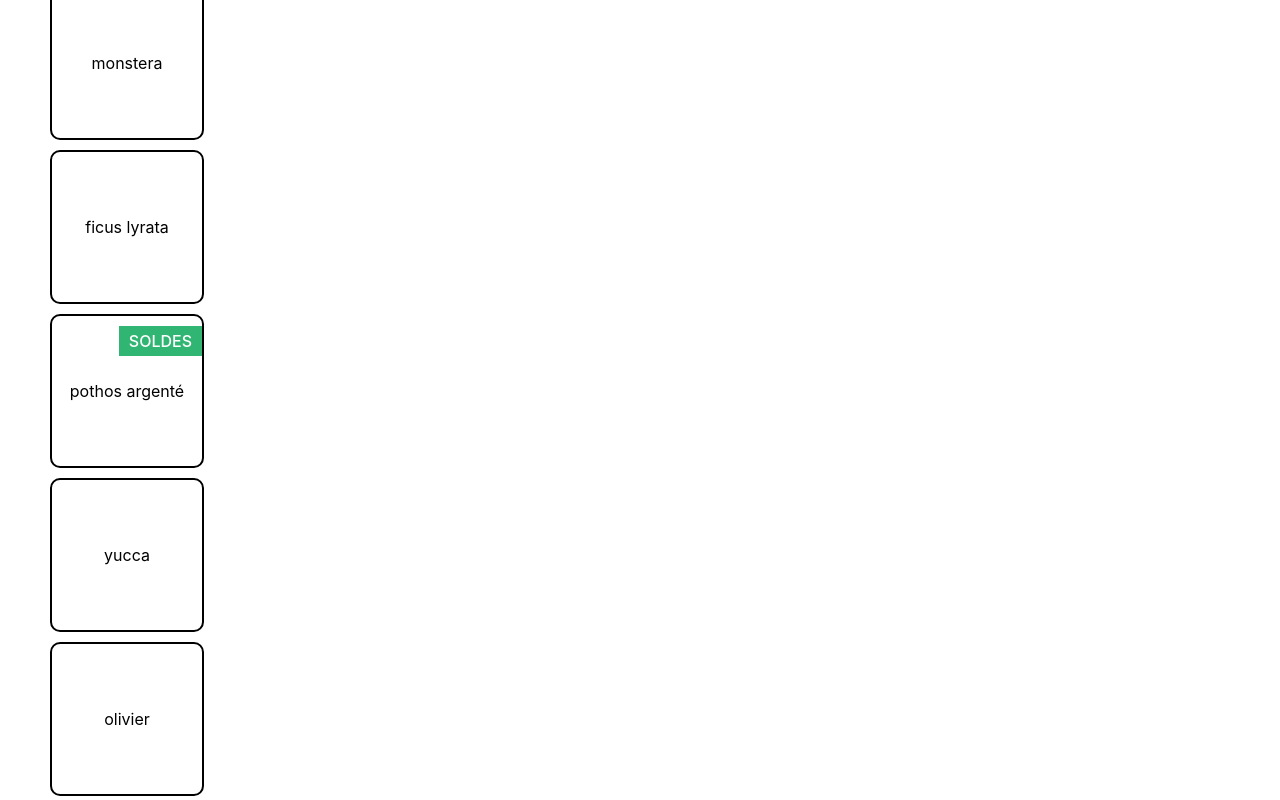
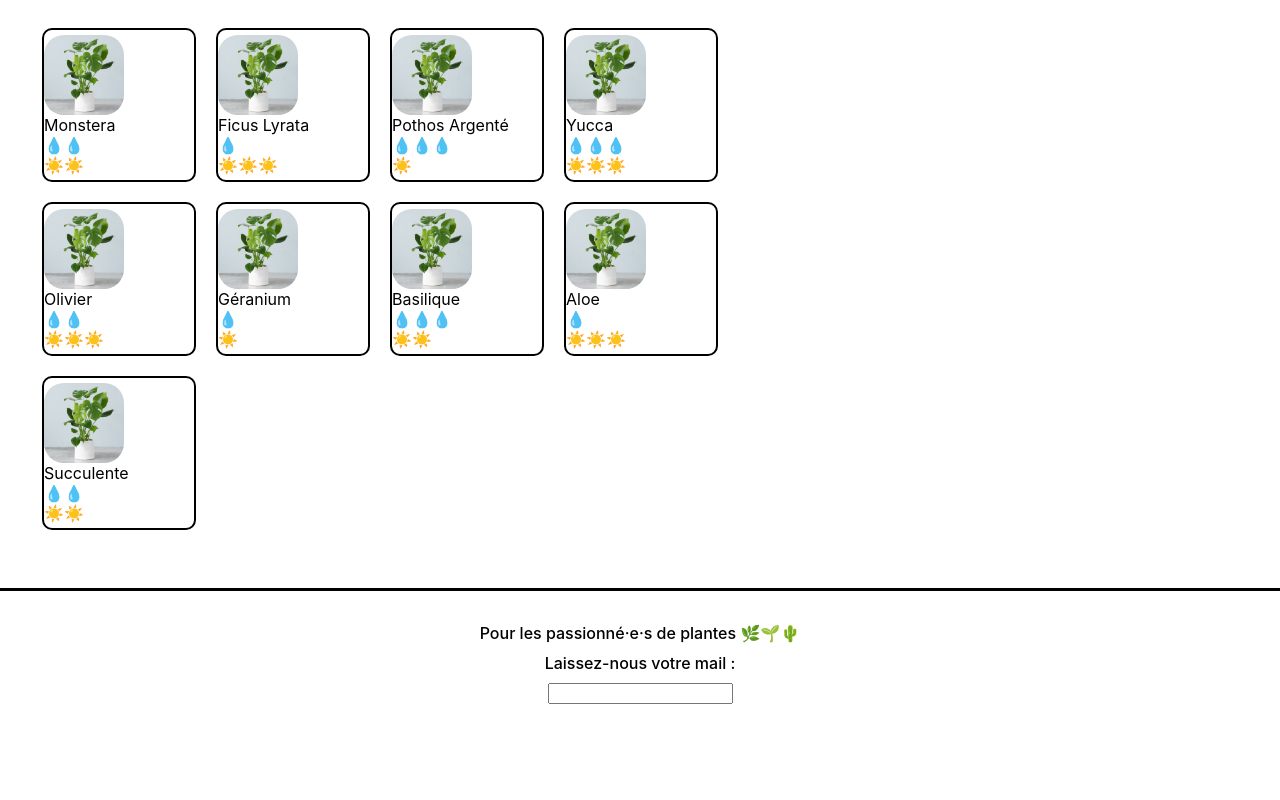
Before and after one commit to gridik26/la-maison-jungle, a React (Create React App) app: page / in a window 1280 px wide. Shown: the part 500-1300 px from the top of the page. After the commit the page ends 1236 px from the top, so only its background shows below. Built offline with nearby package versions, Linux system fonts and the light colour scheme.

Commit message:
ajout evenements

```diff
--- a/src/components/App.js
+++ b/src/components/App.js
@@ -3,6 +3,7 @@ import './Banner';
 import Cart from './Cart';
 import Banner from './Banner';
 import ShoppingList from './ShoppingList';
+import Footer from './Footer';
 
 function App() {
   return (
@@ -10,6 +11,7 @@ function App() {
       <Banner/>
       <Cart/>
       <ShoppingList/>
+      <Footer/>
     </div>
   );
 }
--- /dev/null
+++ b/src/components/CareScale.js
@@ -0,0 +1,24 @@
+function CareScale({ scaleValue, careType }) {
+    const range = [1, 2, 3]
+
+    const dosage = {
+        1: 'peu',
+        2: 'modérément',
+        3: 'beaucoup'
+    }
+
+    const scaleType = careType === 'light' ? '☀️' : '💧'
+
+    function handleClick({dosage, careType}) {
+        alert(`Cette plante a besoin de  ${dosage[scaleValue]} ${
+            careType === 'light' ? 'de lumière' : "d'arrosage"}`)
+    }
+
+    return (
+        <div onClick={() => handleClick({dosage, careType})}>
+            {range.map((rangeElem) => scaleValue >= rangeElem ? <span key={rangeElem.toString()}>{scaleType}</span> : null
+            )}
+        </div>
+    )
+}
+export default CareScale
--- /dev/null
+++ b/src/components/Footer.js
@@ -0,0 +1,31 @@
+import { useState } from 'react'
+import '../styles/footer.css'
+
+function Footer() {
+	const [inputValue, setInputValue] = useState('')
+
+    function checkEmail() {
+        if (!inputValue.includes('@')) {
+            alert("ceci n'est pas une adresse mail valide")
+        }
+    }
+
+    function handleInput(e) {
+        setInputValue(e.target.value)
+    }
+
+	return (
+		<footer className='lmj-footer'>
+			<div className='lmj-footer-elem'>
+				Pour les passionné·e·s de plantes 🌿🌱🌵
+			</div>
+			<div className='lmj-footer-elem'>Laissez-nous votre mail :</div>
+            <input value={inputValue} onBlur={checkEmail} onChange={handleInput} />
+		</footer>
+	)
+
+
+
+}
+
+export default Footer
--- /dev/null
+++ b/src/components/PlantItem.js
@@ -0,0 +1,23 @@
+import CareScale from './CareScale';
+import '../styles/plantItem.css';
+
+function PlantItem({ id, cover, name, water, light }){
+
+return(
+<div>
+    <li key={id} className='lmj-plant-item'>
+			<img className='lmj-plant-item-cover' src={cover} alt={`${name} cover`} />
+			{name}
+			<div>
+				<CareScale careType='water' scaleValue={water} />
+				<CareScale careType='light' scaleValue={light} />
+			</div>
+	</li>
+</div>
+);
+
+
+}
+
+
+export default PlantItem
--- a/src/components/ShoppingList.js
+++ b/src/components/ShoppingList.js
@@ -1,5 +1,6 @@
 import { plantList } from '../datas/plantList';
 import '../styles/shoppingList.css';
+import PlantItem from './PlantItem';
 
 
 
@@ -17,11 +18,16 @@ function ShoppingList() {
                 <li key={cat}>{ cat } </li>))}
 
             </ul>
-            <ul>
+            <ul className='lmj-plant-list'>
                 {plantList.map((plant) => (
-                <li key={`${plant.id}`} className='lmj-plant-item'>{ plant.name }
-                {plant.isSpecialOffer ? <div className='lmj-sales'>SOLDES</div> : null}
-                </li> ))}
+                    <PlantItem
+                    id={plant.id}
+					cover={plant.cover}
+					name={plant.name}
+					water={plant.water}
+					light={plant.light}
+                    />
+                 ))}
 
             </ul>
         </div>
--- a/src/datas/plantList.js
+++ b/src/datas/plantList.js
@@ -1,50 +1,79 @@
+import monstera from '../assets/monstera.jpg'
+
 export const plantList = [
 	{
 		name: 'monstera',
 		category: 'classique',
-		id: '1ed'
+		id: '1ed',
+        light: 2,
+        water: 2,
+        cover: monstera
 	},
 	{
 		name: 'ficus lyrata',
 		category: 'classique',
-		id: '2ab'
+		id: '2ab',
+        light: 3,
+        water: 1,
+        cover: monstera
 	},
 	{
 		name: 'pothos argenté',
 		category: 'classique',
 		id: '3sd',
-		isSpecialOffer: true
+		isSpecialOffer: true,
+        light: 1,
+        water: 3,
+        cover: monstera
 	},
 	{
 		name: 'yucca',
 		category: 'classique',
-		id: '4kk'
+		id: '4kk',
+        light: 3,
+        water: 3,
+        cover: monstera
 	},
 	{
 		name: 'olivier',
 		category: 'extérieur',
-		id: '5pl'
+		id: '5pl',
+        light: 3,
+        water: 2,
+        cover: monstera
 	},
 	{
 		name: 'géranium',
 		category: 'extérieur',
-		id: '6uo'
+		id: '6uo',
+        light: 1,
+        water: 1,
+        cover: monstera
 	},
 	{
 		name: 'basilique',
 		category: 'extérieur',
 		id: '7ie',
-		isSpecialOffer: true
+		isSpecialOffer: true,
+        light: 2,
+        water: 3,
+        cover: monstera
 	},
 	{
 		name: 'aloe',
 		category: 'plante grasse',
 		id: '8fp',
-		isSpecialOffer: true
+		isSpecialOffer: true,
+        light: 3,
+        water: 1,
+        cover: monstera
 	},
 	{
 		name: 'succulente',
 		category: 'plante grasse',
-		id: '9vn'
+		id: '9vn',
+        light: 2,
+        water: 2,
+        cover: monstera
 	}
 ]
--- /dev/null
+++ b/src/styles/footer.css
@@ -0,0 +1,14 @@
+.lmj-footer {
+	color: black;
+	padding: 32px;
+	border-top: solid 3px black;
+	display: flex;
+	justify-content: flex-start;
+	flex-direction: column;
+	align-items: center;
+	font-weight: 500;
+}
+
+.lmj-footer-elem {
+	margin-bottom: 10px;
+}
--- /dev/null
+++ b/src/styles/plantItem.css
@@ -0,0 +1,14 @@
+.lmj-plant-item-cover {
+	height: 80px;
+	width: 80px;
+	border-radius: 20px;
+}
+
+.lmj-plant-item {
+	margin: 10px;
+	display: flex;
+	align-items: flex-start;
+	justify-content: center;
+	flex-direction: column;
+	text-transform: capitalize;
+}
```
Also changed, not shown: src/assets/monstera.jpg (added).
